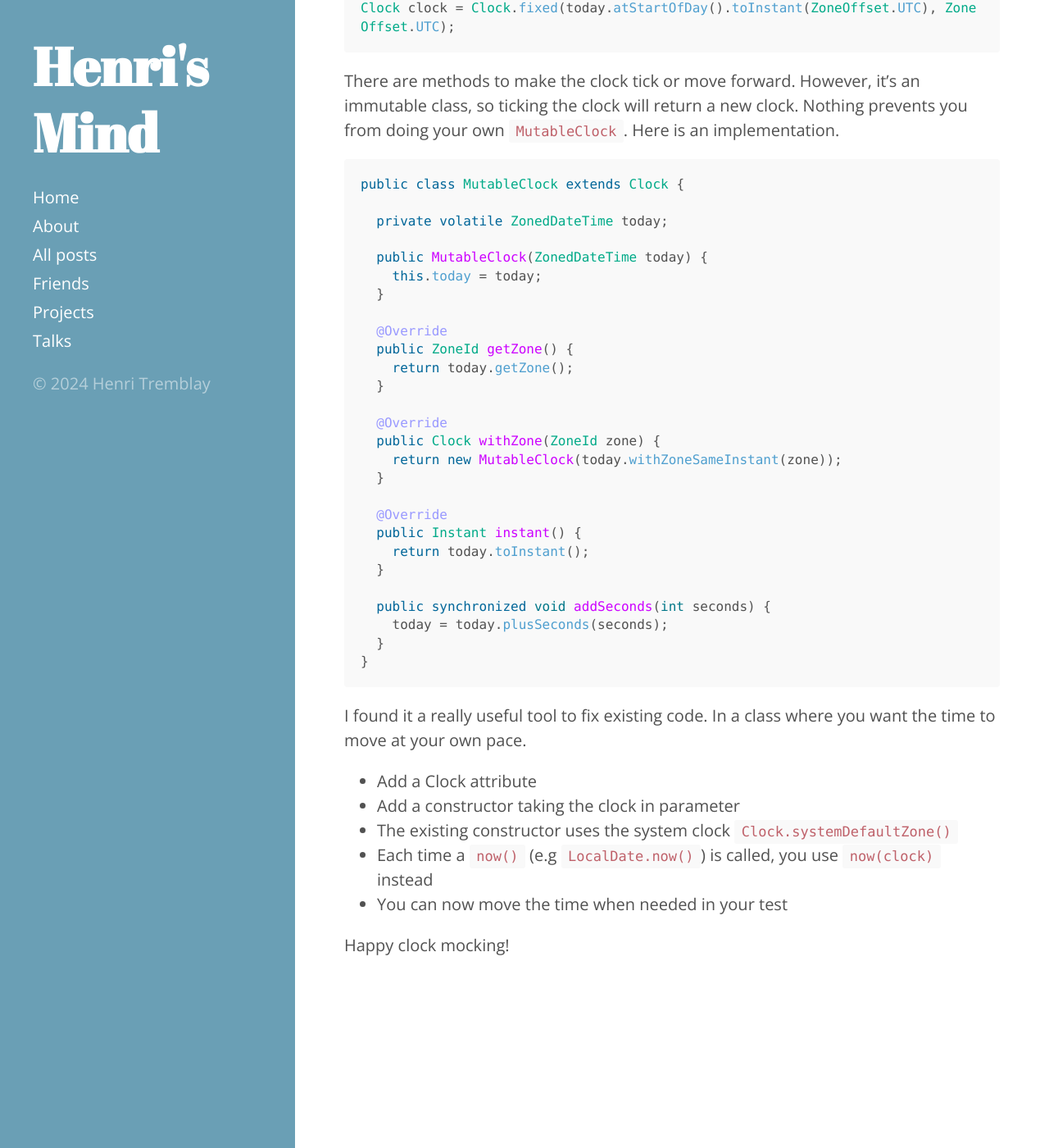
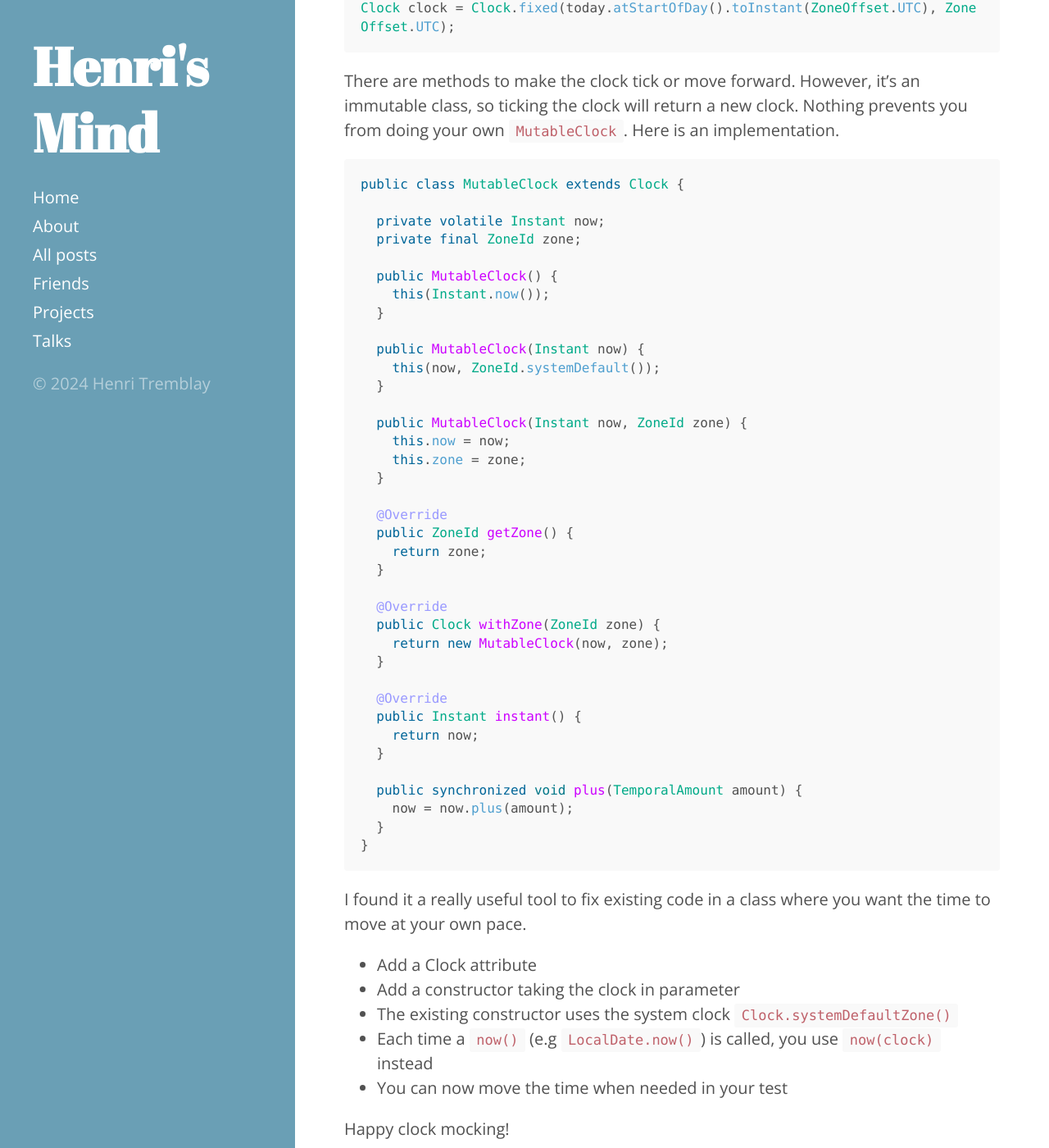
Before and after one commit to henri-tremblay/henri.github.io, a Jekyll site: the page built from _posts/2021-01-12-mocking-clock.md, in a window 1280 px wide and 1400 px high, scrolled down 1220 px. Shown: the whole window at 82% size. Built offline with Jekyll 4.4.1, drawn with Linux system fonts in a browser that asks for light colours.

Commit message:
Better MutableClock

````diff
--- a/_posts/2021-01-12-mocking-clock.md
+++ b/_posts/2021-01-12-mocking-clock.md
@@ -59,35 +59,44 @@ Here is an implementation.
 ```java
 public class MutableClock extends Clock {
 
-  private volatile ZonedDateTime today;
+  private volatile Instant now;
+  private final ZoneId zone;
 
-  public MutableClock(ZonedDateTime today) {
-    this.today = today;
+  public MutableClock() {
+    this(Instant.now());
+  }
+
+  public MutableClock(Instant now) {
+    this(now, ZoneId.systemDefault());
+  }
+
+  public MutableClock(Instant now, ZoneId zone) {
+    this.now = now;
+    this.zone = zone;
   }
 
   @Override
   public ZoneId getZone() {
-    return today.getZone();
+    return zone;
   }
 
   @Override
   public Clock withZone(ZoneId zone) {
-    return new MutableClock(today.withZoneSameInstant(zone));
+    return new MutableClock(now, zone);
   }
 
   @Override
   public Instant instant() {
-    return today.toInstant();
+    return now;
   }
 
-  public synchronized void addSeconds(int seconds) {
-    today = today.plusSeconds(seconds);
+  public synchronized void plus(TemporalAmount amount) {
+    now = now.plus(amount);
   }
 }
 ```
 
-I found it a really useful tool to fix existing code.
-In a class where you want the time to move at your own pace.
+I found it a really useful tool to fix existing code in a class where you want the time to move at your own pace.
 
 * Add a Clock attribute
 * Add a constructor taking the clock in parameter
````
